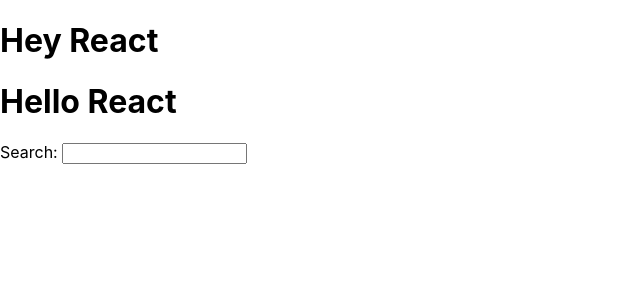
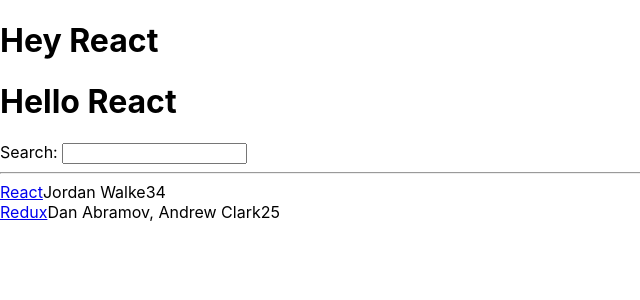
Before and after one commit to first-stringer/wevegotissues, a React (Create React App) app: page / in a window 1280 px wide. Shown: the top 300 px of the page, without its empty margins (0-640 px from the left). Built offline with nearby package versions, Linux system fonts and the light colour scheme.

Commit message:
more practice

```diff
--- a/src/App.js
+++ b/src/App.js
@@ -1,4 +1,21 @@
 import React from 'react';
+
+const list = [
+  {
+    title: 'React',
+    url: 'https://reactjs.org/',
+    author: 'Jordan Walke',
+    num_comments: 3,
+    points: 4,
+    objectID: 0,
+}, {
+    title: 'Redux',
+    url: 'https://redux.js.org/',
+    author: 'Dan Abramov, Andrew Clark',
+    num_comments: 2,
+    points: 5,
+    objectID: 1,
+}, ];
 
 const welcome = {
   greeting: 'Hey',
@@ -23,6 +40,21 @@
 
       <label htmlFor="search">Search: </label>
       <input id="search" type="text" />
+
+      <hr />
+      {list.map(function(item) {
+        return (
+          <div key={item.objectID}>
+            <span>
+              <a href={item.url}>{item.title}</a>
+            </span>
+            <span>{item.author}</span>
+            <span>{item.num_comments}</span>
+            <span>{item.points}</span>
+          </div>
+        );
+      })}
+
     </div>
   );
 }
```
